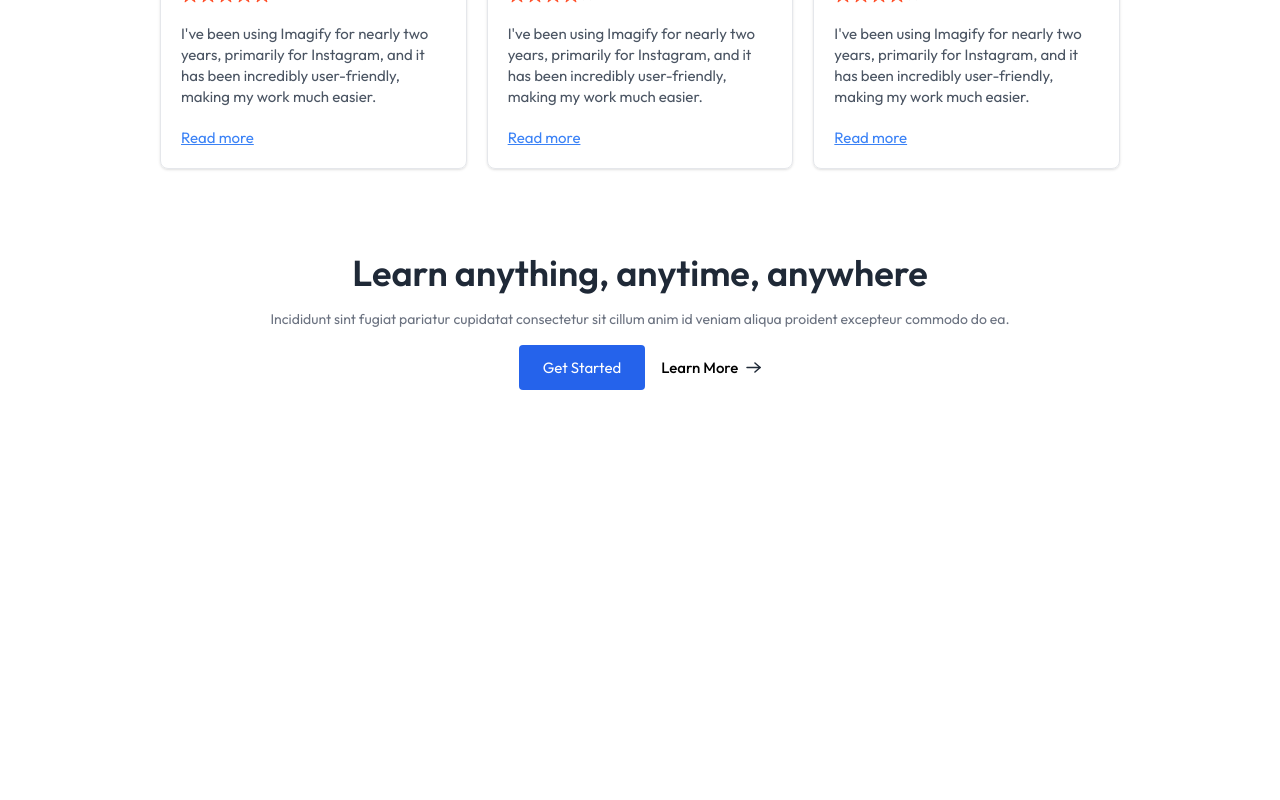
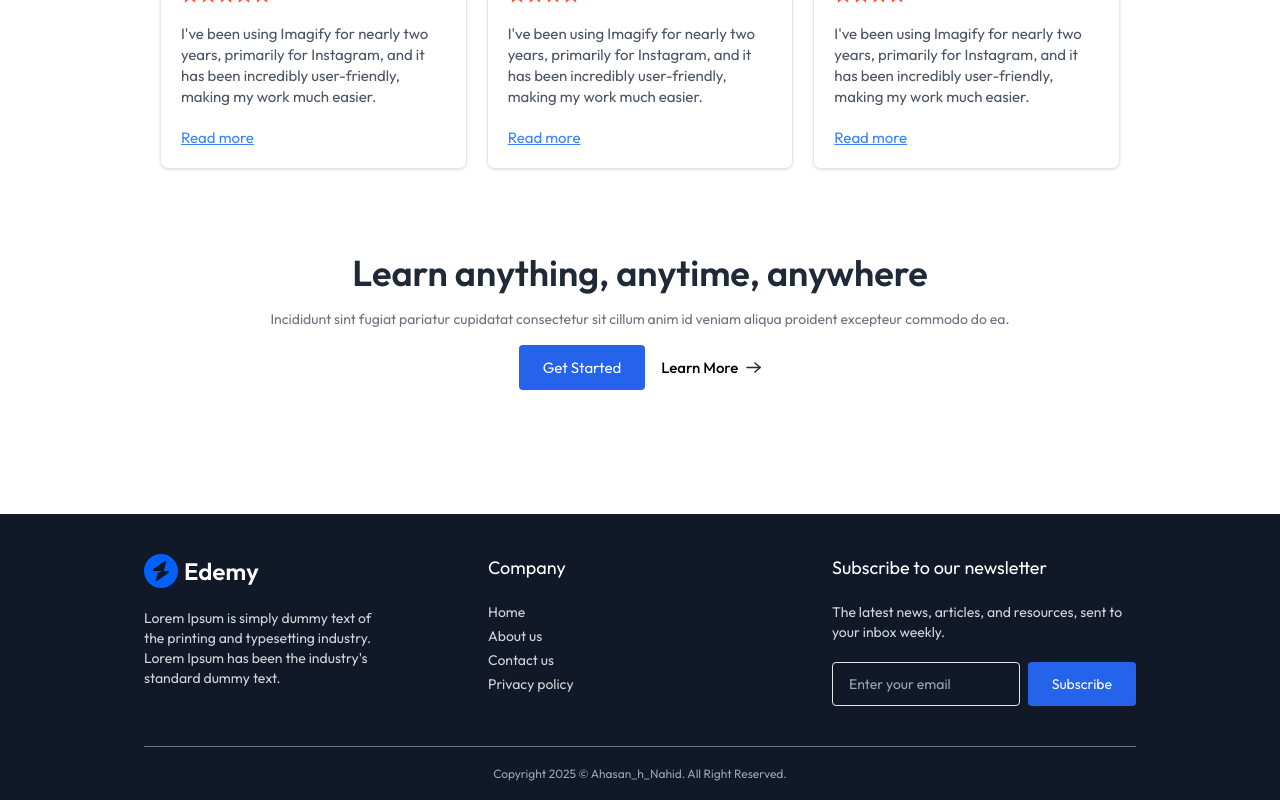
Before and after one commit to ahasan06/Studify-LMS, a React (Vite) app in the folder client/: page / in a window 1280 px wide. Shown: the part 1561-2361 px from the top of the page. Before the commit the page ends 2047 px from the top, so only its background shows below. Built offline with nearby package versions, Linux system fonts and the light colour scheme; no server answers.

Commit message:
footer ui updated

```diff
--- a/client/src/components/students/Footer.jsx
+++ b/client/src/components/students/Footer.jsx
@@ -1,10 +1,42 @@
 import React from 'react'
+import { assets } from '../../assets/assets'
 
 function Footer() {
   return (
-    <div>
-      <h1>Footer</h1>
-    </div>
+    <footer className='footer__section bg-[#111827] px-8 md:px-36 pt-10'>
+
+      <div className='footer_container grid grid-cols-1 lg:grid-cols-3 gap-10 pb-10'>
+
+        <div className='footer_logo flex flex-col  items-center lg:items-start gap-2 lg:gap-5'>
+          <img src={assets.logo_dark} alt="logo" />
+          <p className='text-sm text-gray-300 text-center md:text-start w-[80%]'>Lorem Ipsum is simply dummy text of the printing and typesetting industry. Lorem Ipsum has been the industry's standard dummy text.</p>
+        </div>
+
+        <div className='footer_menu w-full flex flex-col items-start gap-2 lg:gap-5'>
+          <h4 className='menu_title text-white w-full text-center lg:text-start text-lg'>Company</h4>
+          <ul className='flex lg:flex-col items-center lg:items-start justify-between w-full text-gray-300 text-sm gap-1'>
+            <li><a href="#">Home</a></li>
+            <li><a href="#">About us</a></li>
+            <li><a href="#" >Contact us</a></li>
+            <li><a href="#" >Privacy policy</a></li>
+          </ul>
+        </div>
+
+        <div className='footer_form flex flex-col items-center lg:items-start gap-2 lg:gap-5 text-center lg:text-start text-gray-300 text-sm'>
+          <h4 className='menu_title text-white text-lg'>Subscribe to our newsletter</h4>
+          <p >The latest news, articles, and resources, sent to your inbox weekly.</p>
+          <div className='subscribe_form flex items-center w-full gap-2'>
+            <input type="text" placeholder='Enter your email' className='h-full px-4 w-full text-black rounded bg-transparent border ' />
+            <button className='bg-blue-600 text-white px-6 py-3 rounded'>Subscribe</button>
+          </div>
+        </div>
+      </div>
+
+      <div className='copyright_section border-t border-t-gray-500 py-4 flex items-center justify-center'>
+        <span className='text-[12px] text-gray-400'>Copyright 2025 © Ahasan_h_Nahid. All Right Reserved.</span>
+      </div>
+
+    </footer>
   )
 }
 
--- a/client/src/pages/students/Home.jsx
+++ b/client/src/pages/students/Home.jsx
@@ -5,6 +5,7 @@ import CourseDetails from './CourseDetails';
 import CourseSection from '../../components/students/CourseSection';
 import TestimonialSection from '../../components/students/TestimonialSection';
 import CallToAction from '../../components/students/CallToAction';
+import Footer from '../../components/students/Footer';
 
 function Home() {
   return (
@@ -14,6 +15,7 @@ function Home() {
       <CourseSection/>
       <TestimonialSection/>
       <CallToAction/>
+      <Footer/>
     </div>
   )
 }
```
